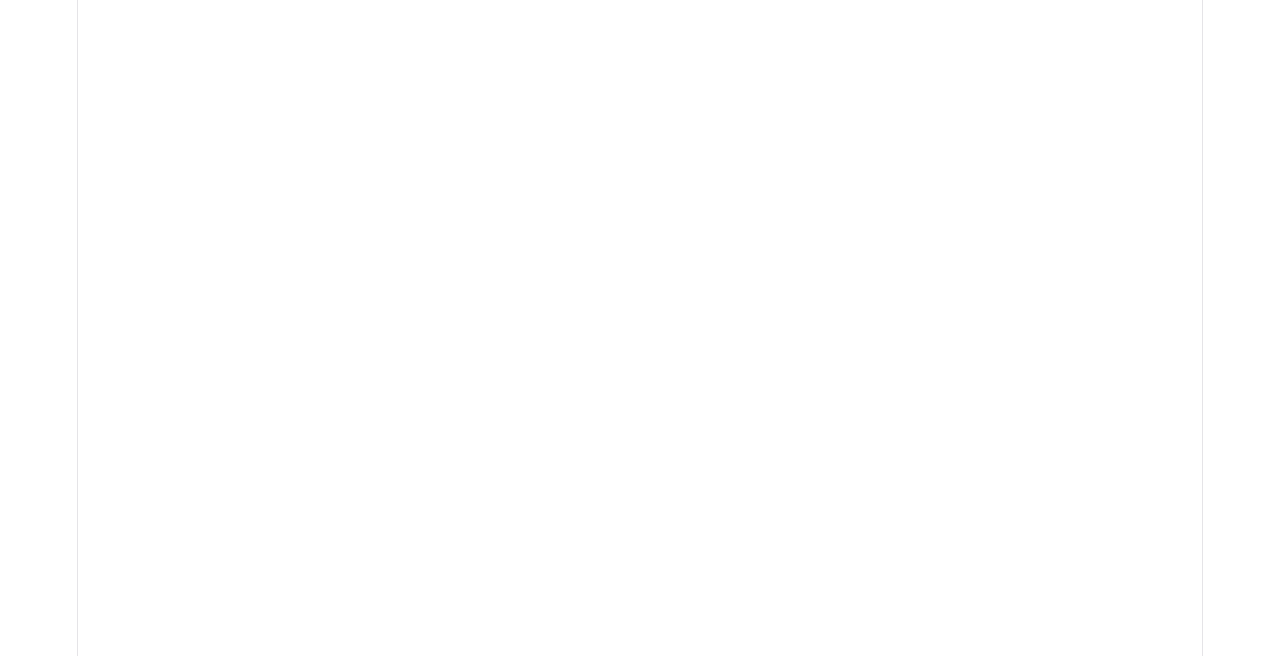
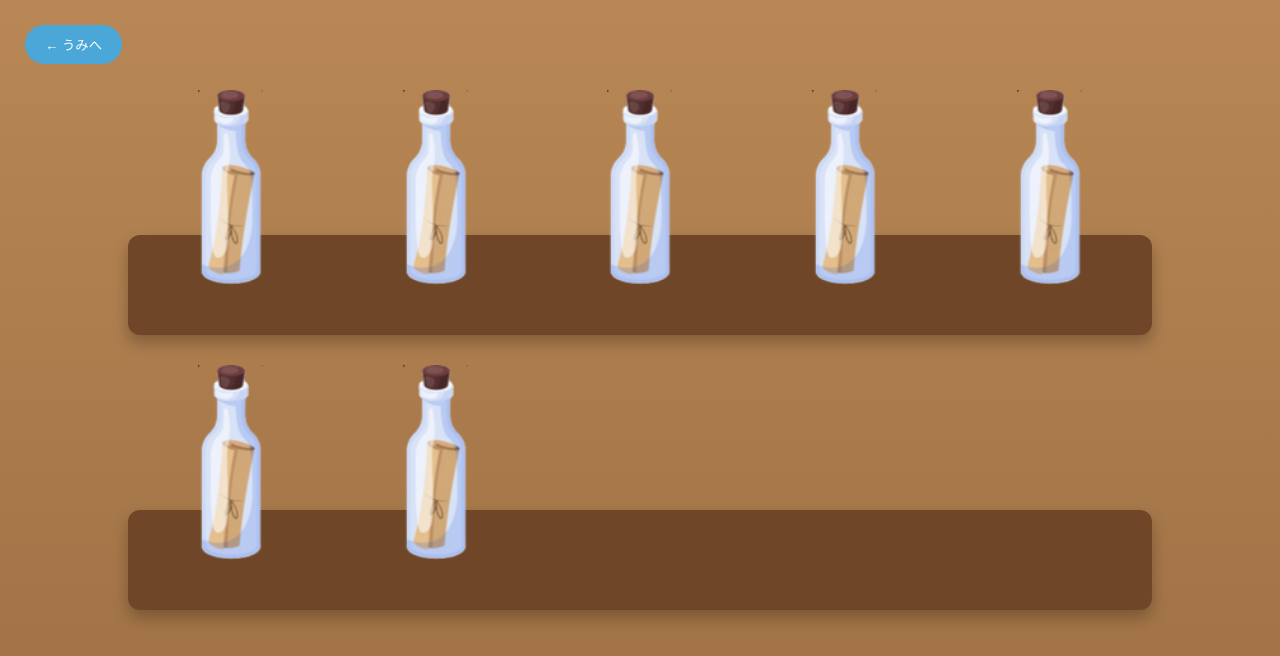
Before and after one commit to shun157/bottle_letter_app, a React app in the folder frontend/: page /collection in a window 1280 px wide. Before the commit this address had no page. Shown: the top 656 px of the page. Built offline with nearby package versions, Linux system fonts and the light colour scheme; the HTML template or start-up script is replaced by a standard one.

Commit message:
コレクションページの実装

```diff
--- a/frontend/src/App.css
+++ b/frontend/src/App.css
@@ -1,5 +1,6 @@
 body {
   margin: 0;
+  padding: 0;
 }
 
 .app {
--- a/frontend/src/App.jsx
+++ b/frontend/src/App.jsx
@@ -1,14 +1,14 @@
 import { BrowserRouter, Routes, Route } from "react-router-dom";
 import Main from "./pages/Main";
+import Collection from "./pages/Collection";
 
-function App() {
+export default function App() {
   return (
     <BrowserRouter>
       <Routes>
         <Route path="/" element={<Main />} />
+        <Route path="/collection" element={<Collection />} />
       </Routes>
     </BrowserRouter>
   );
 }
-
-export default App;
--- a/frontend/src/index.css
+++ b/frontend/src/index.css
@@ -55,12 +55,10 @@ body {
 }
 
 #root {
-  width: 1126px;
-  max-width: 100%;
-  margin: 0 auto;
-  text-align: center;
-  border-inline: 1px solid var(--border);
-  min-height: 100svh;
+  width: 100%;
+  min-height: 100vh;
+  margin: 0;
+  padding: 0;
   display: flex;
   flex-direction: column;
   box-sizing: border-box;
--- /dev/null
+++ b/frontend/src/pages/Collection.css
@@ -0,0 +1,89 @@
+.collection{
+    width:100vw;
+    height:100vh;
+
+    padding-top:60px;
+
+    background:linear-gradient(
+        to bottom,
+        #b88755 0%,
+        #9b6d42 100%
+    );
+
+    display:flex;
+    flex-direction:column;
+    align-items:center;
+
+    overflow-y:auto;
+}
+
+/* 戻る */
+
+.back-btn{
+    position:fixed;
+
+    top:25px;
+    left:25px;
+
+    padding:10px 20px;
+
+    border:none;
+    border-radius:999px;
+
+    background:#4aa7d8;
+    color:white;
+
+    cursor:pointer;
+}
+
+/* 棚全体 */
+
+.shelf-wrapper{
+    width:80%;
+    margin-top:30px;
+}
+
+/* ボトルを並べる */
+
+.bottles{
+    display:grid;
+    grid-template-columns:repeat(5,1fr);
+    justify-items:center;
+
+    margin-bottom:-50px;   /* 棚に少しめり込ませる */
+
+    position:relative;
+    z-index:2;
+}
+
+/* 棚 */
+
+.shelf{
+    width:100%;
+    height:100px;
+
+    background:#6f4728;
+
+    border-radius:12px;
+
+    box-shadow:0 8px 15px rgba(0,0,0,.25);
+}
+
+/* ボトル */
+
+.collection-bottle{
+    width:65px;
+
+    transition:.2s;
+}
+
+.collection-bottle:hover{
+    transform:translateY(-8px) rotate(-5deg);
+}
+
+/* 鍵 */
+
+.lock{
+    font-size:48px;
+    opacity:.5;
+}
--- /dev/null
+++ b/frontend/src/pages/Collection.jsx
@@ -0,0 +1,41 @@
+import "./Collection.css";
+import bottleImg from "../assets/bottle.png";
+import { useNavigate } from "react-router-dom";
+
+export default function Collection() {
+  const navigate = useNavigate();
+
+  // 仮データ
+  const bottles = [1, 2, 3, 4, 5, 6, 7];
+
+  // 5個ずつ棚に分ける
+  const shelves = Array.from(
+    { length: Math.ceil(bottles.length / 5) },
+    (_, i) => bottles.slice(i * 5, i * 5 + 5)
+  );
+
+  return (
+    <div className="collection">
+      <button className="back-btn" onClick={() => navigate("/")}>
+        ← うみへ
+      </button>
+
+      {shelves.map((shelf, index) => (
+        <div className="shelf-wrapper" key={index}>
+          <div className="bottles">
+            {shelf.map((id) => (
+              <img
+                key={id}
+                src={bottleImg}
+                alt="ボトル"
+                className="collection-bottle"
+              />
+            ))}
+          </div>
+
+          <div className="shelf"></div>
+        </div>
+      ))}
+    </div>
+  );
+}
--- a/frontend/src/pages/Main.css
+++ b/frontend/src/pages/Main.css
@@ -72,6 +72,8 @@
   flex-direction: column;
   gap: 35px;
 
+  margin-top:60px;
+
   z-index: 1000;
 }
 
--- a/frontend/src/pages/Main.jsx
+++ b/frontend/src/pages/Main.jsx
@@ -1,4 +1,5 @@
 import { useState, useEffect, Fragment } from "react";
+import { useNavigate } from "react-router-dom";
 import { initialLayers } from "../data/layers";
 import "./Main.css";
 import nagasuIcon from "../assets/nagasu.png";
@@ -11,6 +12,7 @@ import Bottle from "../components/Bottle";
 export default function Main() {
   const [showLetter, setShowLetter] = useState(false);
   const [layers, setLayers] = useState(initialLayers);
+  const navigate = useNavigate();
 
   useEffect(() => {
     const timer = setInterval(() => {
@@ -66,14 +68,15 @@ export default function Main() {
 
       {/* 左メニュー */}
       <div className="menu">
-        <div className="menu-item">うみへ</div>
-
         <div className="menu-item">
           <img src={nagasuIcon} className="menu-icon" />
           <span>ながす</span>
         </div>
 
-        <div className="menu-item">
+        <div
+          className="menu-item"
+          onClick={() => navigate("/collection")}
+        >
           <img src={motimonoIcon} className="menu-icon" />
           <span>もちもの</span>
         </div>
```
Also changed, not shown: frontend/src/assets/window.png (added).
